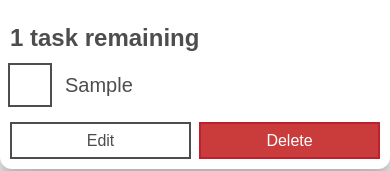
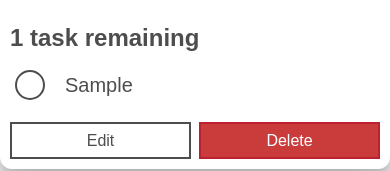
Before and after one commit to sharjeel-siddiqui12/todo-app-using-react, a React (Vite) app: page / in a window 390 px wide. Both pictures are taken after typing "Sample" into the empty fields and a click on the button "ADD". Shown: the part 393-564 px from the top of the page. Built offline with nearby package versions, Linux system fonts and the light colour scheme.

Commit message:
validation, checkbox and hamburger menu

```diff
--- a/src/index.css
+++ b/src/index.css
@@ -286,10 +286,11 @@ body {
 .c-cb > label::before,
 .c-cb > input[type="checkbox"] {
   box-sizing: border-box;
-  height: 44px;
-  left: -2px;
-  top: -2px;
-  width: 44px;
+  border-radius: 50%;
+  height: 30px;
+  left: 5px;
+  top: 5px;
+  width: 30px;
 
 }
 .c-cb > input[type="checkbox"] {
```
